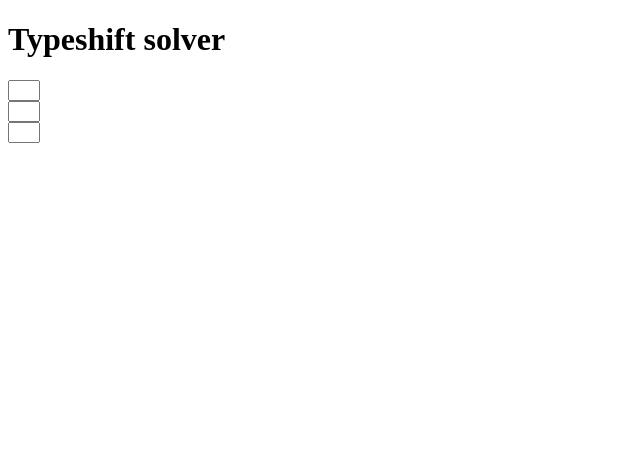
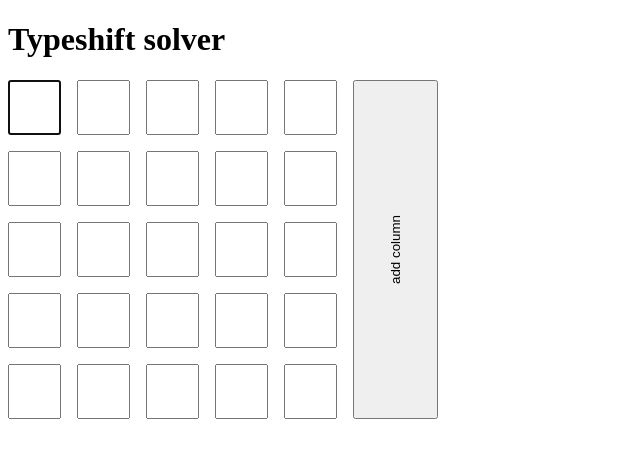
Before and after one commit to katielin019/typeshift-prototype, a plain HTML site: page index.html in a window 1280 px wide. Shown: the whole page, without its empty margins (0-640 px from the left). Drawn offline with Linux system fonts and the light colour scheme.

Commit message:
add empty grid, add dummy button

```diff
--- a/index.html
+++ b/index.html
@@ -9,22 +9,80 @@
 				display: block;
 				max-width: 100%;
 			}
-			.column {
-				width: 2rem;
+
+			main {
+				display: flex;
+				flex-direction: row;
+				flex-grow: 0;
+				gap: 1rem;
+			}
+
+			div.column {
 				display: flex;
 				flex-direction: column;
-				flex-grow: 0;
-				flex-shrink: 1;
+				gap: 1rem;
+			}
+
+			textarea {
+				font-size: 2rem;
+				resize: none;
+				padding: 0.5rem;
+			}
+
+			button#addColumn {
+				height: 100%;
+			}
+
+			.rotated-text {
+				transform: rotate(-90deg);
+				display: inline-block;
 			}
 		</style>
 	</head>
 	<body>
 		<h1>Typeshift solver</h1>
-		<div class="column">
-			<input type="text" size="1">
-			<input type="text" size="1">
-			<input type="text" size="1">
-		</div>
+		<main>
+			<div class="column">
+				<textarea cols="1" rows="1" maxlength="1" autofocus></textarea>
+				<textarea cols="1" rows="1" maxlength="1"></textarea>
+				<textarea cols="1" rows="1" maxlength="1"></textarea>
+				<textarea cols="1" rows="1" maxlength="1"></textarea>
+				<textarea cols="1" rows="1" maxlength="1"></textarea>
+			</div>
+			<div class="column">
+				<textarea cols="1" rows="1" maxlength="1"></textarea>
+				<textarea cols="1" rows="1" maxlength="1"></textarea>
+				<textarea cols="1" rows="1" maxlength="1"></textarea>
+				<textarea cols="1" rows="1" maxlength="1"></textarea>
+				<textarea cols="1" rows="1" maxlength="1"></textarea>
+			</div>
+			<div class="column">
+				<textarea cols="1" rows="1" maxlength="1"></textarea>
+				<textarea cols="1" rows="1" maxlength="1"></textarea>
+				<textarea cols="1" rows="1" maxlength="1"></textarea>
+				<textarea cols="1" rows="1" maxlength="1"></textarea>
+				<textarea cols="1" rows="1" maxlength="1"></textarea>
+			</div>
+			<div class="column">
+				<textarea cols="1" rows="1" maxlength="1"></textarea>
+				<textarea cols="1" rows="1" maxlength="1"></textarea>
+				<textarea cols="1" rows="1" maxlength="1"></textarea>
+				<textarea cols="1" rows="1" maxlength="1"></textarea>
+				<textarea cols="1" rows="1" maxlength="1"></textarea>
+			</div>
+			<div class="column">
+				<textarea cols="1" rows="1" maxlength="1"></textarea>
+				<textarea cols="1" rows="1" maxlength="1"></textarea>
+				<textarea cols="1" rows="1" maxlength="1"></textarea>
+				<textarea cols="1" rows="1" maxlength="1"></textarea>
+				<textarea cols="1" rows="1" maxlength="1"></textarea>
+			</div>
+			<div class="column">
+				<button id="addColumn">
+					<span class="rotated-text">add column</span>
+				</button>
+			</div>
+		</main>
 		<!-- <div class="column">
 			<input type="text" size="1">
 			<input type="text" size="1">
--- a/main.js
+++ b/main.js
@@ -0,0 +1,5 @@
+// on keydown, make input toUpperCase
+// have buttons for expanding by a row / col
+
+// maybe hover over column = column color change
+// maybe at bottom, option to remove column (or above?)
```
